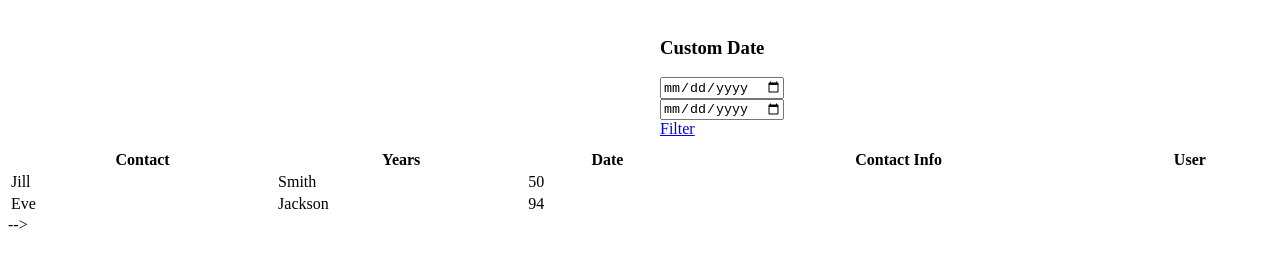
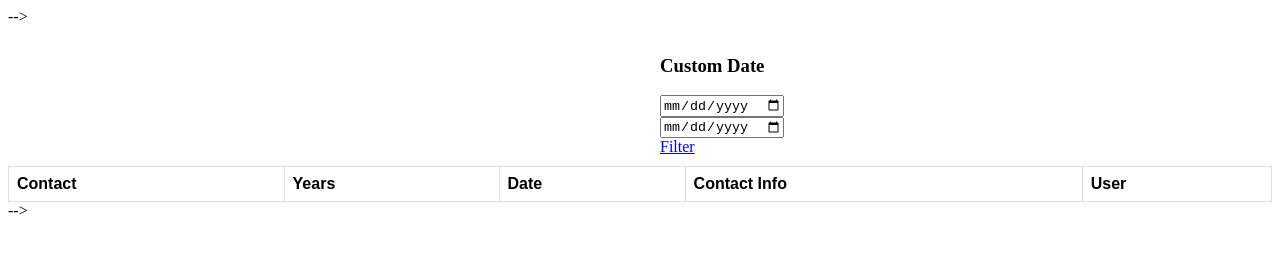
Before and after one commit to AubreyNeimeier/tom-birthday-api, a website: page index.html in a window 1280 px wide. Drawn offline with nearby package versions, Linux system fonts and the light colour scheme.

Commit message:
table styling, grabbing startdate from DOM

```diff
--- a/index.html
+++ b/index.html
@@ -4,6 +4,21 @@
   <head>
     <title>TOM Birthday Report</title>
     <style>
+      table {
+        font-family: arial, sans-serif;
+        border-collapse: collapse;
+        width: 100%;
+      }
+
+      td, th {
+        border: 1px solid #dddddd;
+        text-align: left;
+        padding: 8px;
+      }
+
+      tr:nth-child(even) {
+        background-color: #dddddd;
+      }
       .flexbox-container {
         display: -ms-flex;
         display: -webkit-flex;
@@ -22,8 +37,8 @@
   </head>
 
   <body>
-      <!-- <script src="https://code.jquery.com/jquery-3.2.1.min.js"></script>
-      <script src="node_modules/handlebars/dist/handlebars.min.js"></script> -->
+      <script src="https://code.jquery.com/jquery-3.2.1.min.js"></script>
+      <!-- <script src="node_modules/handlebars/dist/handlebars.min.js"></script> --> -->
       <script src="index.js"></script>
     <main id="main">
       <div id="errors"></div>
@@ -37,7 +52,7 @@
         <div>
           <input type="date" id="startDate"><br>
           <input type="date" id="endDate"><br>
-          <a href="#" id="search" onclick="findBirthdays()">Filter</a>
+          <a href="#" id="search" onclick="findContacts()">Filter</a>
         </div>
         <div id="issues"></div>
       </div>
@@ -46,7 +61,7 @@
 
 
 
-      <table style="width:100%">
+      <table>
         <tr>
           <th>Contact</th>
           <th>Years</th>
@@ -54,15 +69,12 @@
           <th>Contact Info</th>
           <th>User</th>
         </tr>
+
         <tr>
-          <td id="contact">Jill</td>
-          <td>Smith</td>
-          <td>50</td>
         </tr>
+
         <tr>
-          <td>Eve</td>
-          <td>Jackson</td>
-          <td>94</td>
+
         </tr>
       </table>
       <!-- <article>
--- a/index.js
+++ b/index.js
@@ -4,9 +4,8 @@ function getToken() {
   return 'Bearer eyJhbGciOiJIUzI1NiIsInR5cCI6IkpXVCJ9.eyJpZCI6MTMsInVzZXJuYW1lIjoibW9ydGdhZ2UiLCJvcmdJZCI6NSwicm9sZUlkIjo4LCJncmFudF90eXBlIjoiYWNjZXNzX3Rva2VuIiwiaWF0IjoxNTYzMjAzMDk0LCJleHAiOjE1NjMyODk0OTR9.GQLHKTZcSI8cOLQFjAVOcNE-UkQB_dlsBUkFjNqJt_k';
 }
 
-function findBirthdays() {
-  //use fetch to fork it!
-  const startDate = '2019-07-01'
+function findContacts() {
+  const startDate = $('#startDate')
   const endDate = '2019-07-08'
   fetch(
     `https://api-sandbox.tomnx.com/api/corereports/birthday?startDate=${startDate}&endDate=${endDate}`,
@@ -27,9 +26,8 @@ function showResults(json) {
 }
 
 function createTable(json){
+  const contacts = json.data.map(con =>
+  `<ul>con.userFullName</ul>`)
   debugger
-  // const contacts = json.data.map(con =>
-  // `<ul>con.userFullName</ul>`)
-  debugger
-  // $('#results').innerHTML = contacts
+  $('#results').innerHTML = contacts
 }
```
